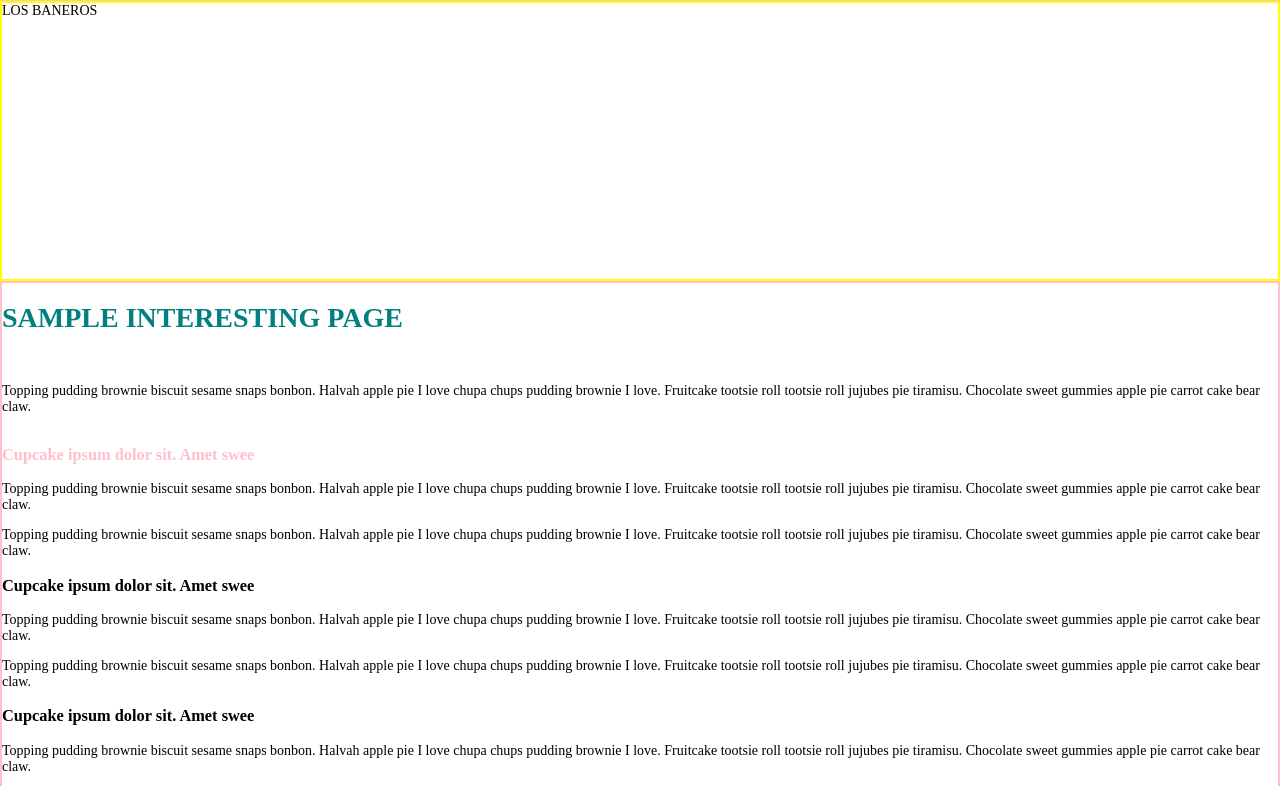
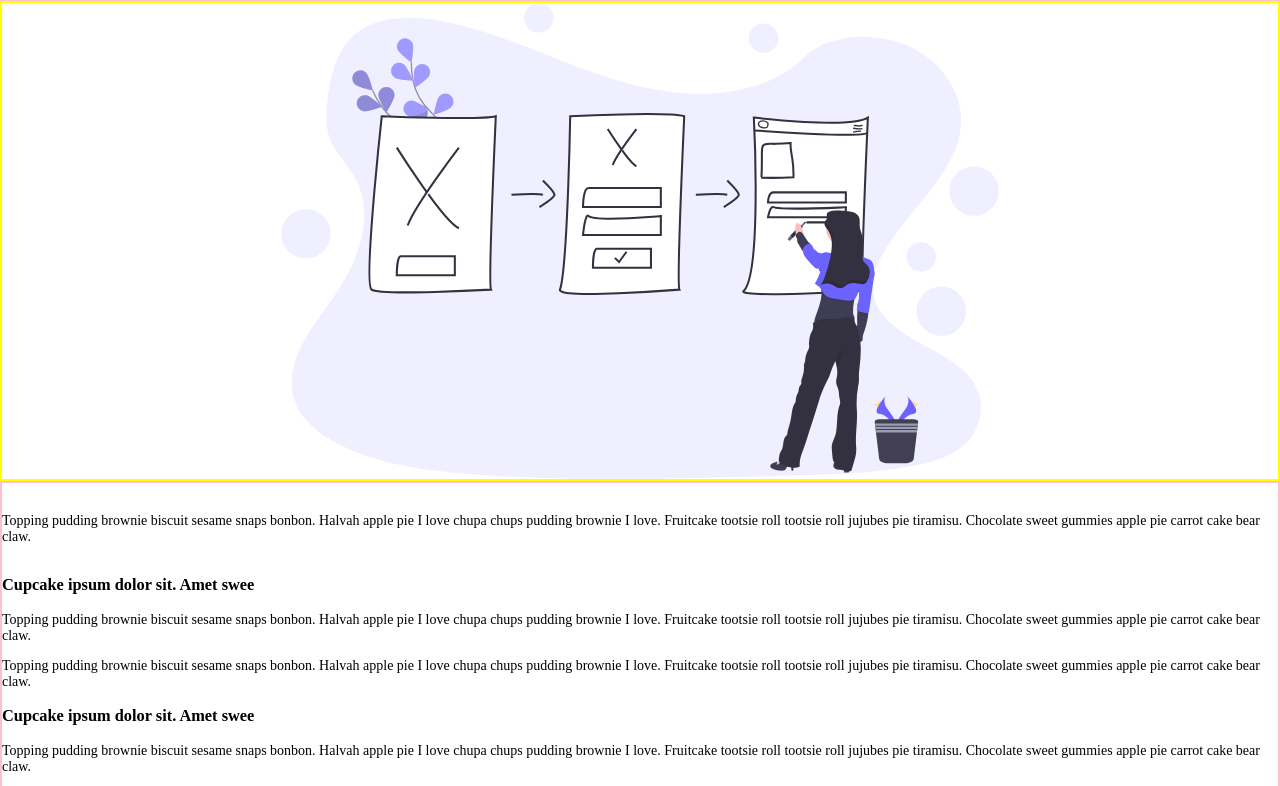
Before and after one commit to DominikaSzu/sample-page, a plain HTML site: page index.html in a window 1280 px wide. Shown: the part 69-855 px from the top of the page. Drawn offline with nearby package versions, Linux system fonts and the light colour scheme.

Commit message:
background img added

```diff
--- a/css/styles.css
+++ b/css/styles.css
@@ -22,7 +22,7 @@ nav {
 	border: 2px pink solid;
 	position: relative;
 	display: flex;
-	font-size: 2rem;
+	font-size: 1.2rem;
 }
 
 .submenu-parent {
@@ -73,8 +73,14 @@ li > ul.submenu-dropdown {
 
 .banner {
 	width: 100%;
-	height: 35vh;
+	height: 60vh;
 	border: 2px yellow solid;
+	display: flex;
+	justify-content: center;
+}
+
+.banner img {
+	width: 100%;
 }
 
 /*  Main container  */
--- a/index.html
+++ b/index.html
@@ -22,7 +22,9 @@
 			<li><a href="#">Contatti</a></li>
 		</ul>
 	</nav>
-	<div class="banner">LOS BANEROS</div>
+	<div class="banner">
+		<img src="img/img.svg" alt="People planning">
+	</div>
 	<div class="main">
 		<div>
 			<div class="left-part">
--- a/js/app.js
+++ b/js/app.js
@@ -1,21 +1,3 @@
 $(document).ready(function() {
-	$(".main").prepend("<h1 class='title'>SAMPLE INTERESTING PAGE</h1>");
-	$(".title").css("color", "teal");
-	$("h3:eq(0)").css("color", "pink");
 
-	var text = $("<p>");
-	text.append("<h2>Elo elo 3, 2 0!");
-
-	$(".main").append(text);
-
-	whenEnter = () => {
-		$(".main").css("background-color", "pink");
-	}
-
-	whenLeave = () => {
-		$(".main").css("background-color", "beige");
-	}
-
-	$(".clickme").on("click", whenEnter);
-	$(".clickme").on("mouseleave", whenLeave);
 });
```
Also changed, not shown: img/img.svg (added).
